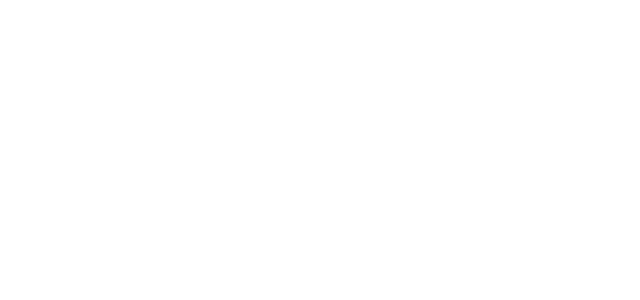
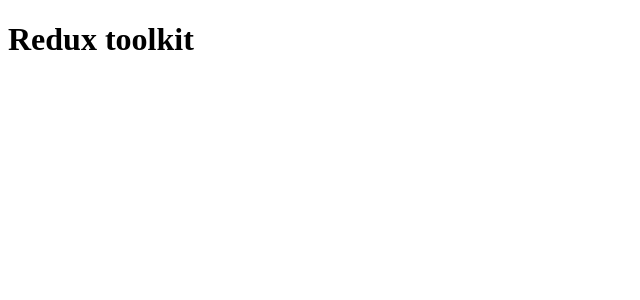
Before and after one commit to ikennarichard/try-redux, a React (Vite) app: page / in a window 1280 px wide. Shown: the top 300 px of the page, without its empty margins (0-640 px from the left). Built offline with nearby package versions, Linux system fonts and the light colour scheme.

Commit message:
Add redux toolkit

```diff
--- a/package.json
+++ b/package.json
@@ -10,8 +10,10 @@
     "preview": "vite preview"
   },
   "dependencies": {
+    "@reduxjs/toolkit": "^1.9.5",
     "react": "^18.2.0",
-    "react-dom": "^18.2.0"
+    "react-dom": "^18.2.0",
+    "react-redux": "^8.0.5"
   },
   "devDependencies": {
     "@types/react": "^18.0.28",
--- a/src/App.jsx
+++ b/src/App.jsx
@@ -1,8 +1,6 @@
 function App() {
   return (
-    <>
-
-    </>
+    <h1>Redux toolkit</h1>
   )
 }
 
```
Also changed, not shown: 1 other file (tests, documents, lock files or other folders).
